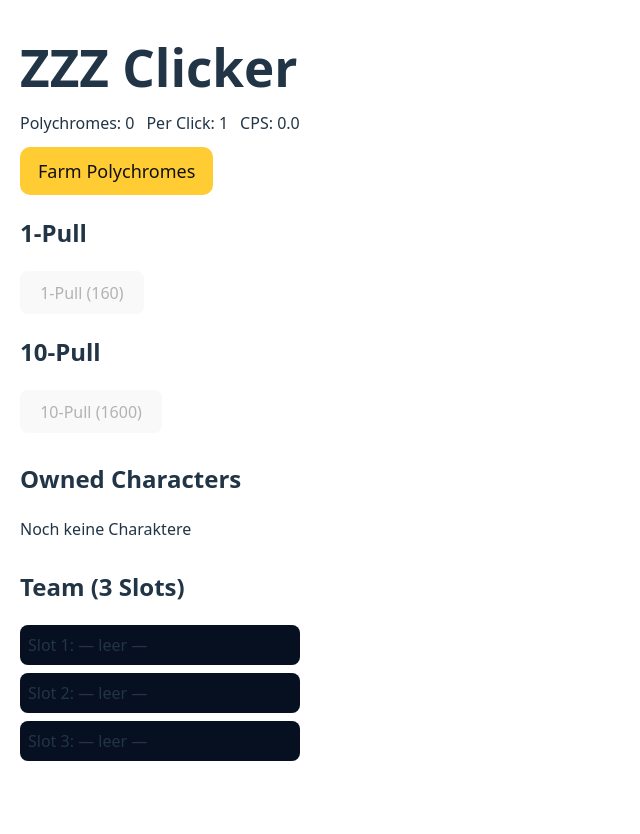
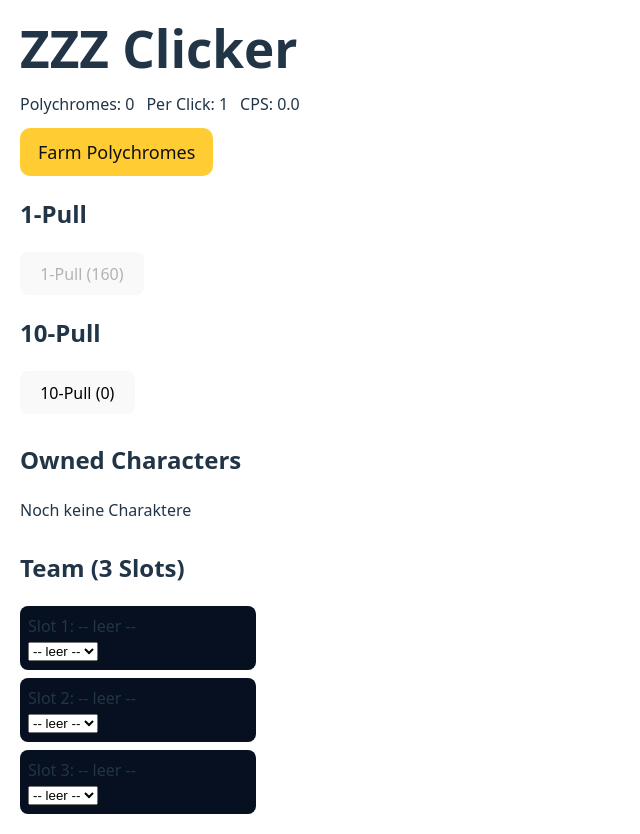
Before and after one commit to theTscheZ/ZZZClicker, a React (Vite) app: page / in a window 1280 px wide. Shown: the whole page, without its empty margins (0-640 px from the left). Before the commit the page ends 800 px from the top, so only its background shows below. Built offline with nearby package versions, Linux system fonts and the light colour scheme.

Commit message:
UI verbessert

```diff
--- a/src/App.tsx
+++ b/src/App.tsx
@@ -11,7 +11,7 @@
 import "./styles/app.css";
 
 const ONE_PULL_COST = 160; // 1x 160
-const TEN_PULL_COST = 1600; // 10x 160
+const TEN_PULL_COST = 0; // 10x 160
 
 export default function App(): JSX.Element {
     const [poly, setPoly] = useState<number>(0);
@@ -75,14 +75,6 @@
         setPulling(false);
     }
 
-    function equipToSlot(slot: number, oc: OwnedChar) {
-        setTeam((t) => {
-            const copy = [...t];
-            copy[slot] = oc;
-            return copy;
-        });
-    }
-
     return (
         <div className="app-root">
             <header>
@@ -126,14 +118,36 @@
                 <h2>Team (3 Slots)</h2>
                 {team.map((slot, idx) => (
                     <div key={idx} className="team-slot">
-                        <div>Slot {idx + 1}: {slot ? `${slot.char.name} (Lv ${slot.level})` : "— leer —"}</div>
-                        <div className="equip-list">
-                            {owned.map((o) => (
-                                <button key={o.char.id} onClick={() => equipToSlot(idx, o)}>
-                                    Equip {o.char.name}
-                                </button>
-                            ))}
-                        </div>
+                        <div>Slot {idx + 1}: {slot ? `${slot.char.name} (Lv ${slot.level})` : "-- leer --"}</div>
+
+                        <select
+                            value={slot?.char.id ?? ""}
+                            onChange={(e) => {
+                                const charId = parseInt(e.target.value);
+                                const selectedChar = owned.find(o => o.char.id === charId);
+                                if (!selectedChar) return;
+
+                                // Check ob char schon in einem anderen Slot ist
+                                const isAlreadyEquipped = team.some((t, i) => t?.char.id === charId && i !== idx);
+                                if (isAlreadyEquipped) return; // ignorieren, wenn schon ausgerüstet
+
+                                setTeam(t => {
+                                    const copy = [...t];
+                                    copy[idx] = selectedChar;
+                                    return copy;
+                                });
+                            }}
+                        >
+                            <option value="">-- leer --</option>
+                            {owned.map(o => {
+                                const isEquipped = team.some((t, i) => t?.char.id === o.char.id && i !== idx);
+                                return (
+                                    <option key={o.char.id} value={o.char.id} disabled={isEquipped}>
+                                        {o.char.name} (Lv {o.level})
+                                    </option>
+                                );
+                            })}
+                        </select>
                     </div>
                 ))}
             </section>
--- a/src/components/PullResults.tsx
+++ b/src/components/PullResults.tsx
@@ -9,7 +9,7 @@
         <div className="pull-results">
             {results.map((r, i) => (
                 <div key={i} className="pull-item">
-                    {r.type === "B" ? "B (Refund)" : `${r.char.name} (${r.char.rarity})`}
+                    {r.type === "B" ? "Polychrome*20 (B)" : `${r.char.name} (${r.char.rarity})`}
                 </div>
             ))}
         </div>
--- a/src/gacha.ts
+++ b/src/gacha.ts
@@ -18,7 +18,7 @@
     {id: 15, name: "Hugo", rarity: "S", baseClick: 4, baseCps: 2},
     {id: 16, name: "Vivian", rarity: "S", baseClick: 6, baseCps: 3.5},
     {id: 17, name: "Trigger", rarity: "S", baseClick: 5, baseCps: 3},
-    {id: 18, name: "Soldier 0 Anby", rarity: "S", baseClick: 2, baseCps: 1.1},
+    {id: 18, name: "Soldier 0 Anby", rarity: "S", baseClick: 7, baseCps: 2.8},
     {id: 19, name: "Pulchra", rarity: "A", baseClick: 3, baseCps: 1.3},
     {id: 20, name: "Evelyn", rarity: "S", baseClick: 6, baseCps: 4},
     {id: 21, name: "Astra", rarity: "S", baseClick: 6, baseCps: 3.5},
@@ -34,10 +34,10 @@
     {id: 31, name: "Zhu Yuan", rarity: "S", baseClick: 4, baseCps: 2.5},
     {id: 32, name: "Ellen", rarity: "S", baseClick: 5, baseCps: 3},
     {id: 33, name: "Grace", rarity: "S", baseClick: 6, baseCps: 3.5},
-    {id: 34, name: "Soldier 11", rarity: "S", baseClick: 3, baseCps: 1.4},
+    {id: 34, name: "Soldier 11", rarity: "S", baseClick: 11, baseCps: 0.5},
     {id: 35, name: "Nekomata", rarity: "S", baseClick: 5, baseCps: 3},
     {id: 36, name: "Lycaon", rarity: "S", baseClick: 6, baseCps: 4},
-    {id: 37, name: "Koleda", rarity: "S", baseClick: 2, baseCps: 1.2},
+    {id: 37, name: "Koleda", rarity: "S", baseClick: 2, baseCps: 7},
     {id: 38, name: "Rina", rarity: "S", baseClick: 3, baseCps: 1.3},
     {id: 39, name: "Piper", rarity: "A", baseClick: 2, baseCps: 1},
     {id: 40, name: "Lucy", rarity: "A", baseClick: 3, baseCps: 1.2},
--- a/src/styles/app.css
+++ b/src/styles/app.css
@@ -9,5 +9,4 @@
 .char-card { background:#0f1724; padding:8px; border-radius:8px; width:180px; }
 .rarity-S { color: gold; }
 .rarity-A { color: deepskyblue; }
-.team-slot { margin-top:8px; padding:8px; background:#071021; border-radius:8px; }
-.equip-list button { margin-right:6px; margin-top:6px; }
+.team-slot { margin-top:8px; padding:8px; background:#071021; border-radius:8px; width:220px;}
```
